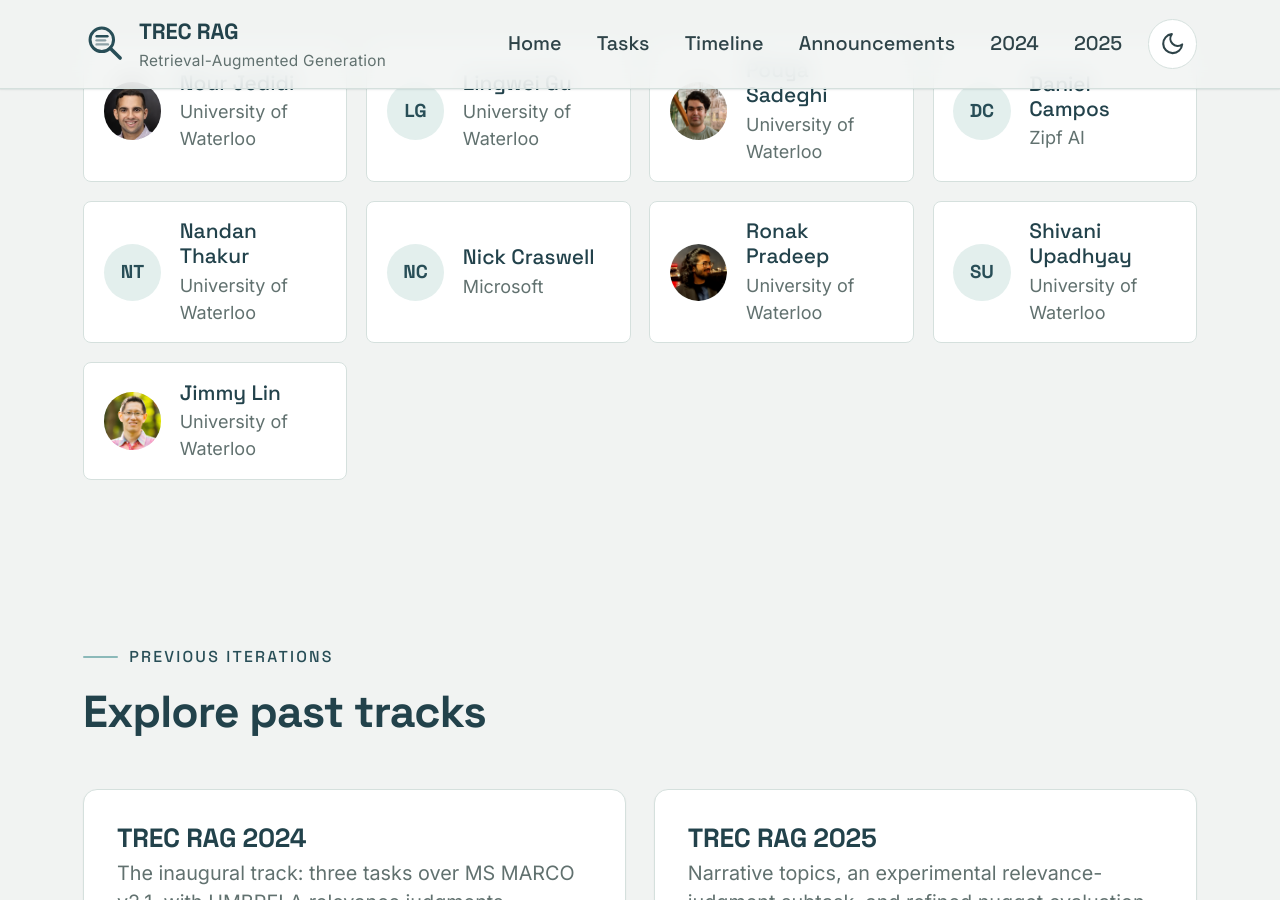
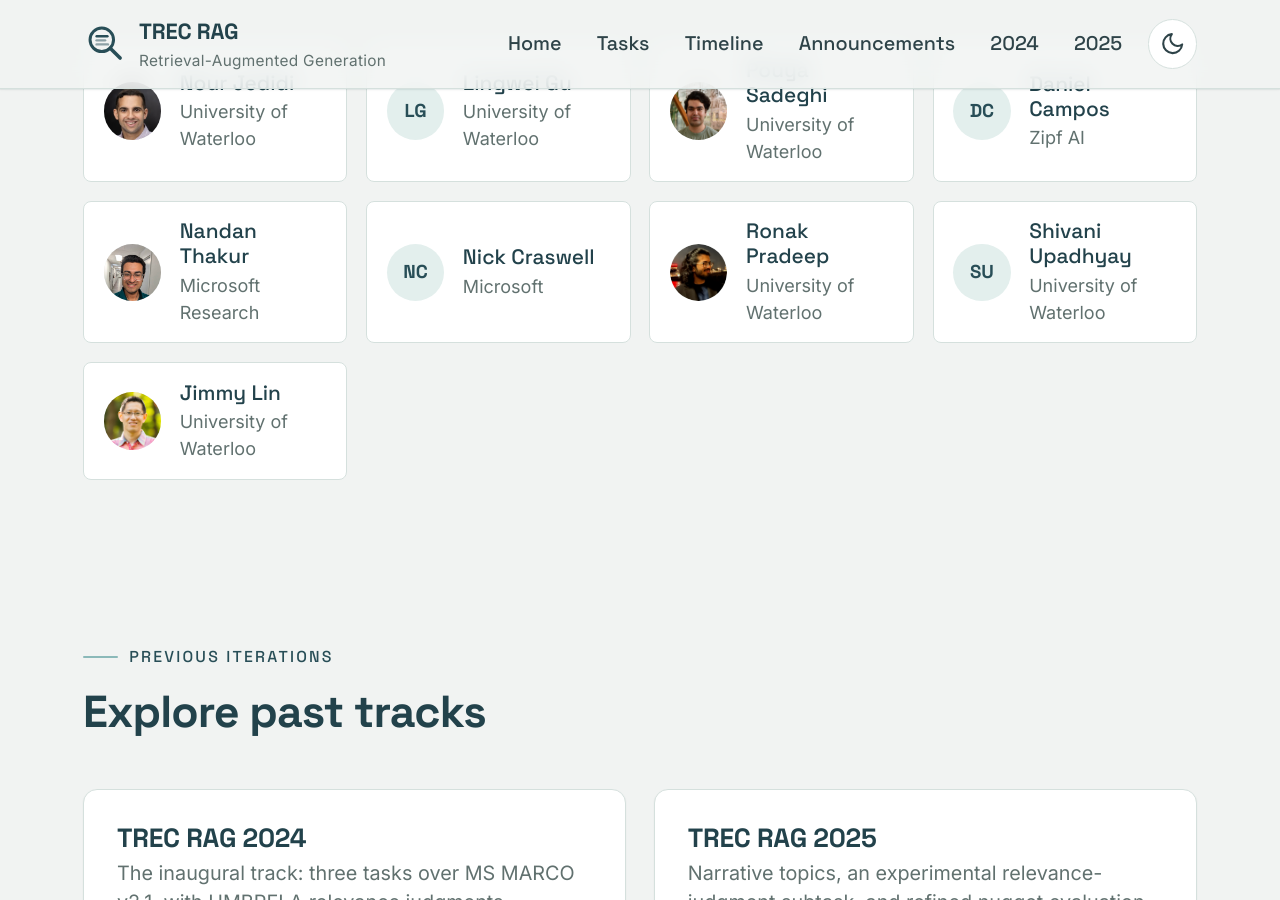
Before and after one commit to TREC-RAG/trec-rag.github.io, a Jekyll site: the page built from docs/index.md, in a window 1280 px wide and 900 px high, scrolled down 5725 px. Built offline with Jekyll 4.4.1, drawn with Linux system fonts in a browser that asks for light colours; cached includes are drawn as plain includes.

Commit message:
Update Nandan's info

```diff
--- a/docs/_data/home.yml
+++ b/docs/_data/home.yml
@@ -138,7 +138,8 @@
   - name: "Daniel Campos"
     aff: "Zipf AI"
   - name: "Nandan Thakur"
-    aff: "University of Waterloo"
+    aff: "Microsoft Research"
+    img: "/assets/images/organizers/nandan-thakur.jpg"
   - name: "Nick Craswell"
     aff: "Microsoft"
   - name: "Ronak Pradeep"
```
Also changed, not shown: docs/assets/images/organizers/nandan-thakur.jpg (added).
